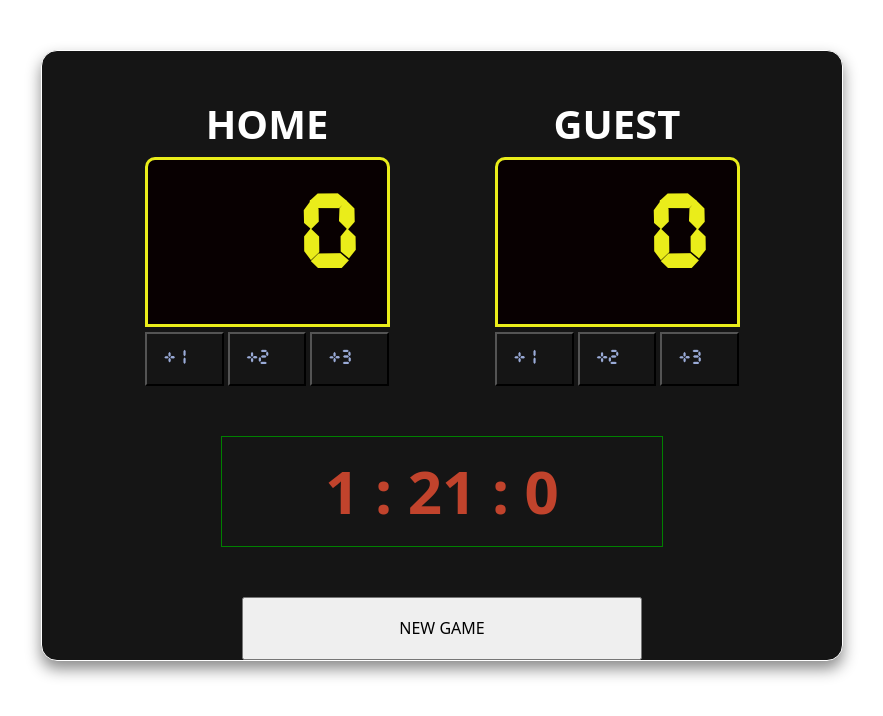
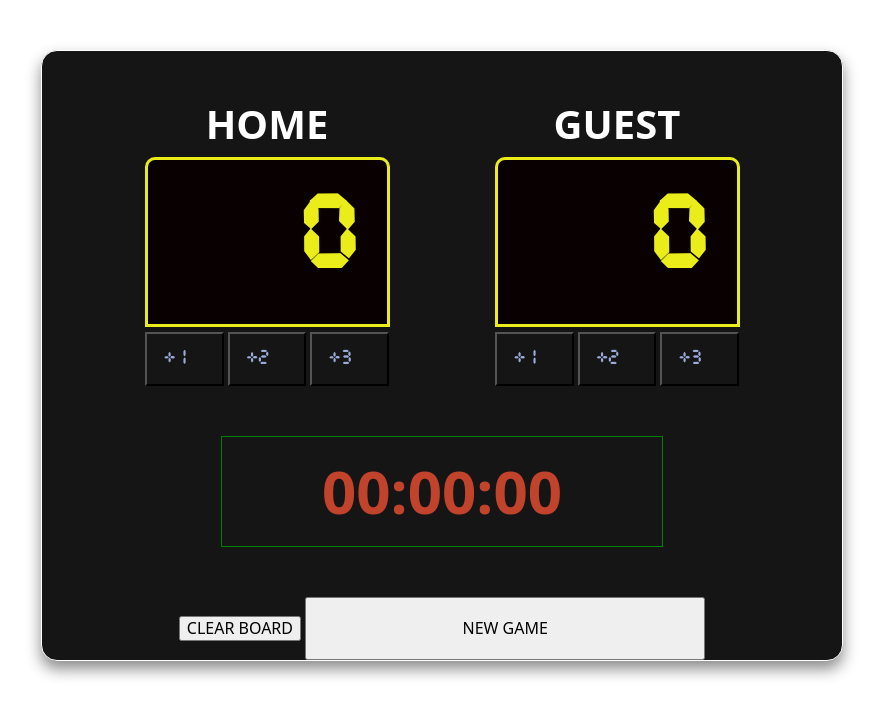
Before and after one commit to Bbrightr/ScoreBoard, a website built with Vite: page index.html in a window 1280 px wide. Shown: the whole page, without its empty margins (198-1081 px from the left). Built offline with nearby package versions, Linux system fonts and the light colour scheme.

Commit message:
Javascript and buttons updates

```diff
--- a/index.html
+++ b/index.html
@@ -22,7 +22,10 @@
             </div>
             <div class="other-functions">
                 <div class="newGame">
-                    <button id="newGame-btn" class="newgame-btn" onclick="clearBoard()">NEW GAME</button>
+                    <div class="button">
+                    <button id="clearbrd-btn" class="clrbrd-btn" onclick="clearBoard()">CLEAR BOARD</button>
+                    <button id="newGame-btn" class="newgame-btn" onclick="startNewGame()">NEW GAME</button>
+                    </div>
                 </div>
                 <div class="gameTimer">
                     <h2 id="timer" class="showTimer">00:00:00</h2>
--- a/javascript.js
+++ b/javascript.js
@@ -47,32 +47,61 @@ function add3PointG(){
 
 //timer
 
-var x = setInterval(function() {
 
-    // Get today's date and time
-    var now = new Date().getTime();
 
-    // Find the distance between now and the count down date
-    var distance = countDownDate - now;
-
-    // Time calculations for days, hours, minutes and seconds
-    //var days = Math.floor(distance / (1000 * 60 * 60 * 24));
-    var hours = Math.floor((distance % (1000 * 60 * 5 * 24)) / (1000 * 60 * 60));
-    var minutes = Math.floor((distance % (1000 * 60 * 60)) / (1000 * 60));
-    var seconds = Math.floor((distance % (1000 * 60)) / 1000);
-
-    // Output the result in an element with id="demo"
-    document.getElementById("timer").innerHTML = hours + " : " + minutes + " : " + seconds ;
-
-    // If the count down is over, write some text
-    if (distance < 0) {
-      clearInterval(x);
-      document.getElementById("timer").innerHTML = "EXPIRED";
-    }
-  }, 1000);
 
   function clearBoard(){
     guestScore.textContent = 0
     homeScore.textContent = 0
     document.getElementById("timer").innerText = "00:00:00"
 }
+
+// function startNewGame() {
+
+//     var x = setInterval(function() {
+
+//         // Get today's date and time
+//         var now = new Date().getTime();
+
+//         // Find the distance between now and the count down date
+//         var distance = countDownDate - now;
+
+//         // Time calculations for  hours, minutes and seconds
+//         //var days = Math.floor(distance / (1000 * 60 * 60 * 24));
+//         var hours = Math.floor((distance % (1000 * 60 * 5 * 24)) / (1000 * 60 * 60));
+//         var minutes = Math.floor((distance % (1000 * 60 * 60)) / (1000 * 60));
+//         var seconds = Math.floor((distance % (1000 * 60)) / 1000);
+
+//         // Output the result in an element with id="demo"
+//         document.getElementById("timer").innerHTML = hours + " : " + minutes + " : " + seconds ;
+
+//         // If the count down is over, write some text
+//         if (distance < 0) {
+//           clearInterval(x);
+//           document.getElementById("timer").innerHTML = "00:00:00";
+//         }
+//       }, 1000);
+// }
+
+// function startNewGame(duration, display) {
+//     var timer = duration, minutes, seconds;
+//     setInterval(function () {
+//         minutes = parseInt(timer / 60, 10);
+//         seconds = parseInt(timer % 60, 10);
+
+//         minutes = minutes < 10 ? "0" + minutes : minutes;
+//         seconds = seconds < 10 ? "0" + seconds : seconds;
+
+//         display.textContent = minutes + ":" + seconds;
+
+//         if (--timer < 0) {
+//             timer = duration;
+//         }
+//     }, 1000);
+// }
+
+// document.getElementById("timer") = function () {
+//     var fiveMinutes = 60 * 5,
+//         display = document.querySelector("timer");
+//     startTimer(fiveMinutes, display);
+// };
```
